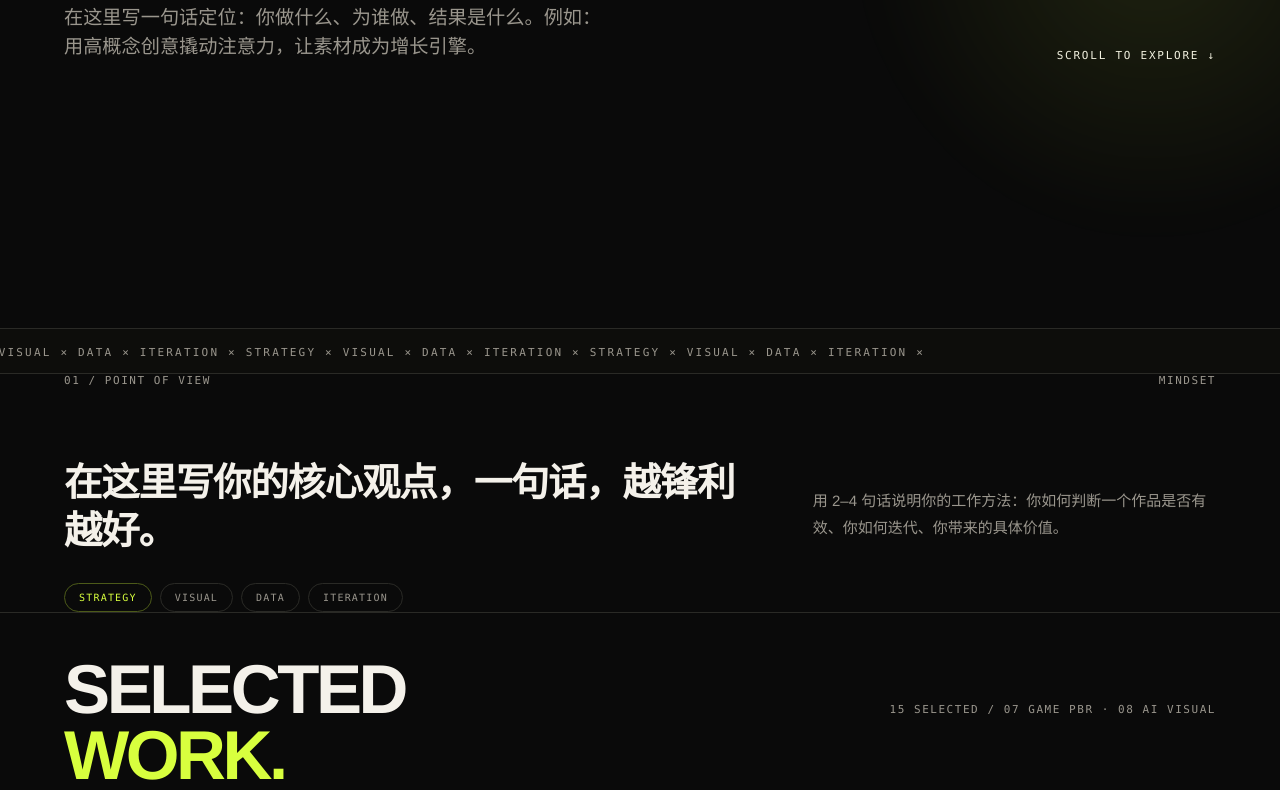
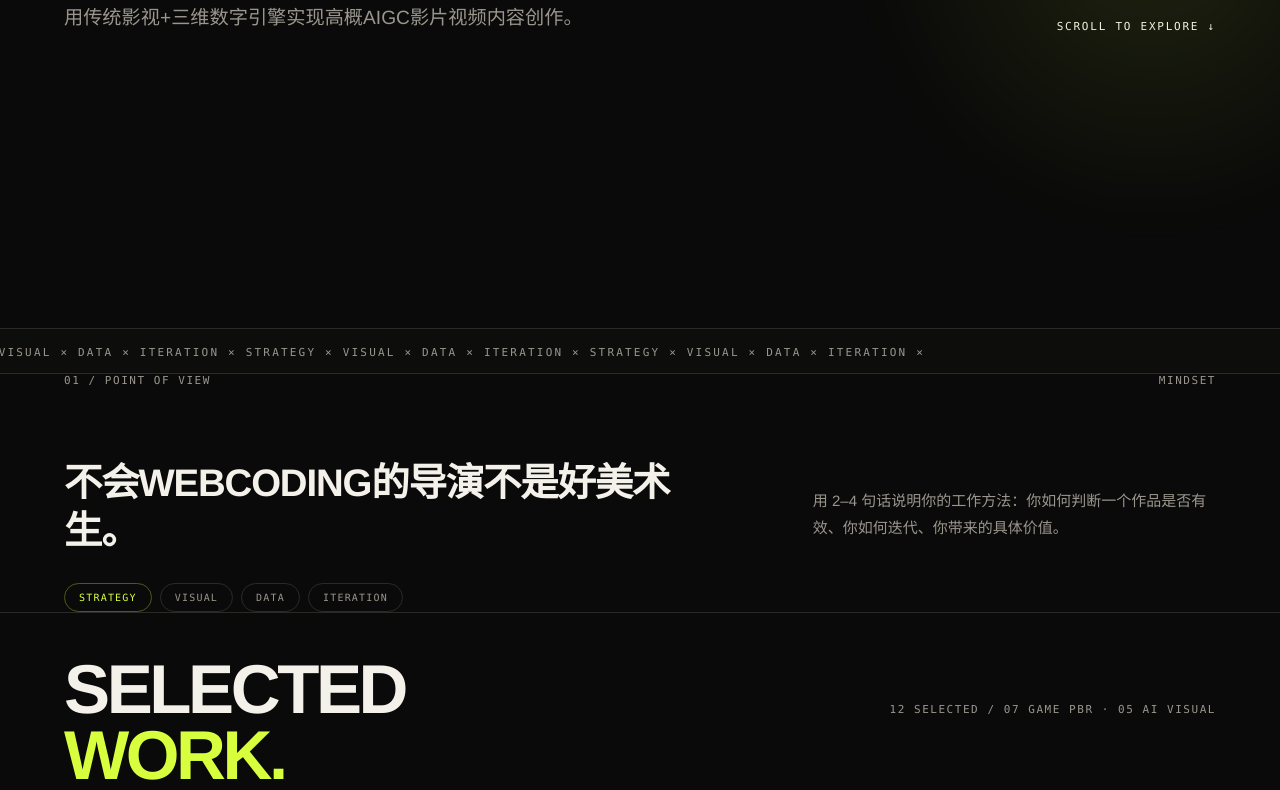
Before and after one commit to matrixnio/Niobear-s-CV, a plain HTML site: page index.html in a window 1280 px wide. Shown: the part 472-1262 px from the top of the page. Drawn offline with Linux system fonts and the light colour scheme.

Commit message:
Add files via upload

```diff
--- a/index.html
+++ b/index.html
@@ -9,7 +9,7 @@
 <head>
 <meta charset="UTF-8">
 <meta name="viewport" content="width=device-width, initial-scale=1.0">
-<title>PORTFOLIO — 在这里写你的名字</title>
+<title>PORTFOLIO — 裴羽菲</title>
 <style>
 :root{
   --bg:#0a0a0a; --panel:#111; --ink:#f4f1ea; --dim:#9a968d;
@@ -170,7 +170,7 @@ footer a:hover{color:var(--acid)}
   </div>
   <h1 id="heroTitle">MAKE IT<br><em>IMPACTFUL.</em></h1>
   <div class="sub">
-    <p id="heroSub">在这里写一句话定位：你做什么、为谁做、结果是什么。例如：用高概念创意撬动注意力，让素材成为增长引擎。</p>
+    <p id="heroSub">用传统影视+三维数字引擎实现高概AIGC影片视频内容创作。</p>
     <span class="scroll" id="scrollHint">SCROLL TO EXPLORE ↓</span>
   </div>
 </header>
@@ -181,7 +181,7 @@ footer a:hover{color:var(--acid)}
   <div class="sec-head"><span class="mono">01 / POINT OF VIEW</span><span class="mono">MINDSET</span></div>
   <div class="pov-grid reveal">
     <div>
-      <div class="pov-quote" id="povQuote">在这里写你的核心观点，一句话，越锋利越好。</div>
+      <div class="pov-quote" id="povQuote">不会WEBCODING的导演不是好美术生。</div>
       <div class="tags" id="povTags"></div>
     </div>
     <div>
@@ -209,9 +209,9 @@ footer a:hover{color:var(--acid)}
   <div class="about-grid reveal">
     <p class="mono" id="aboutSide">CREATIVE THAT PERFORMS.</p>
     <div class="about-body">
-      <h3 id="aboutTitle">在这里写你的职业身份和擅长领域。</h3>
-      <p id="aboutP1">第一段：经历背景、服务过的行业或客户类型。</p>
-      <p id="aboutP2">第二段：你的差异化能力、擅长的工具与工作流。</p>
+      <h3 id="aboutTitle">3D+Engine+AIGC+LocalComfyuiNode。</h3>
+      <p id="aboutP1">第一段：建筑室内 2D 3D美术设计\军事模拟\展厅 博物馆\海内外AI视频内容。</p>
+      <p id="aboutP2">第二段：5D空间\洞察力\超梦般想象力和硬核项目落地。</p>
     </div>
   </div>
 </section>
@@ -244,15 +244,15 @@ const SITE = {
   year: 2026,
   email: "hello@example.com",
   heroTitle: "MAKE IT<br><em>IMPACTFUL.</em>",
-  heroSub: "在这里写一句话定位：你做什么、为谁做、结果是什么。例如：用高概念创意撬动注意力，让素材成为增长引擎。",
+  heroSub: "用传统影视+三维数字引擎实现高概AIGC影片视频内容创作。",
   ticker: "STRATEGY × VISUAL × DATA × ITERATION × ",
-  povQuote: "在这里写你的核心观点，一句话，越锋利越好。",
+  povQuote: "不会WEBCODING的导演不是好美术生。",
   povNote: "用 2–4 句话说明你的工作方法：你如何判断一个作品是否有效、你如何迭代、你带来的具体价值。",
   povTags: ["STRATEGY","VISUAL","DATA","ITERATION"],
   aboutSide: "CREATIVE THAT PERFORMS.",
-  aboutTitle: "在这里写你的职业身份和擅长领域。",
+  aboutTitle: "AIGC短视频 \长视频 \建筑室内美术设计 \服务军事科研 \博物馆 \海外视频内容。",
   aboutP1: "第一段：经历背景、服务过的行业或客户类型。",
-  aboutP2: "第二段：你的差异化能力、擅长的工具与工作流。",
+  aboutP2: "第二段：5D空间\洞察力\超梦般想象力和硬核项目落地。",
   stats: [
     { value:"15Y", label:"行业经验 / EXPERIENCE" },
     { value:"50+", label:"主导项目 / PROJECTS" },
@@ -269,18 +269,15 @@ const WORKS = [
   { id:"01", title:"B-17 轰炸机", cat:"game", tag:"GAME PBR", url:"https://sketchfab.com/3d-models/b-17-2b11882430ba4cb4a449dc6107ecaf45", embed:"https://sketchfab.com/models/2b11882430ba4cb4a449dc6107ecaf45/embed?autostart=1&ui_controls=1" },
   { id:"02", title:"Colt 1911 手枪", cat:"game", tag:"GAME PBR", url:"https://sketchfab.com/3d-models/colt-1911-e8634bd24a2f434aa742591077ec8012", embed:"https://sketchfab.com/models/e8634bd24a2f434aa742591077ec8012/embed?autostart=1&ui_controls=1" },
   { id:"03", title:"Sten 冲锋枪", cat:"game", tag:"GAME PBR", url:"https://sketchfab.com/3d-models/sten-37c8625b7a3b47b5814603dfb84cd978", embed:"https://sketchfab.com/models/37c8625b7a3b47b5814603dfb84cd978/embed?autostart=1&ui_controls=1" },
-  { id:"04", title:"作品标题 04", cat:"game", tag:"GAME CREATIVE" },
-  { id:"05", title:"作品标题 05", cat:"game", tag:"SHORT FORM" },
-  { id:"06", title:"作品标题 06", cat:"game", tag:"GAME CREATIVE" },
-  { id:"07", title:"作品标题 07", cat:"game", tag:"GAME CREATIVE" },
-  { id:"08", title:"AI 视觉实验 08", cat:"ai", tag:"AIGC VISUAL" },
-  { id:"09", title:"AI 视觉实验 09", cat:"ai", tag:"AIGC VISUAL" },
-  { id:"10", title:"AI 视觉实验 10", cat:"ai", tag:"AIGC VISUAL" },
-  { id:"11", title:"AI 视觉实验 11", cat:"ai", tag:"AIGC VISUAL" },
-  { id:"12", title:"AI 视觉实验 12", cat:"ai", tag:"AIGC VISUAL" },
-  { id:"13", title:"AI 视觉实验 13", cat:"ai", tag:"AIGC VISUAL" },
-  { id:"14", title:"AI 视觉实验 14", cat:"ai", tag:"AIGC VISUAL" },
-  { id:"15", title:"Sten 冲锋枪 · 3D 可交互", cat:"ai", tag:"SKETCHFAB 3D", url:"https://sketchfab.com/3d-models/sten-37c8625b7a3b47b5814603dfb84cd978", embed:"https://sketchfab.com/models/37c8625b7a3b47b5814603dfb84cd978/embed?autostart=1&ui_controls=1" }
+  { id:"04", title:"移动端场景 04", cat:"game", tag:"GAME CREATIVE" },
+  { id:"05", title:"AI生成模型 05", cat:"game", tag:"SHORT FORM" },
+  { id:"06", title:"AI互动影游 06", cat:"game", tag:"GAME CREATIVE" },
+  { id:"07", title:"AI Blender渲染 07", cat:"game", tag:"GAME CREATIVE" },
+  { id:"08", title:"AI 互动影游 08", cat:"ai", tag:"AIGC VISUAL" },
+  { id:"09", title:"AI 互动影游 09", cat:"ai", tag:"AIGC VISUAL" },
+  { id:"10", title:"AI 互动影游 10", cat:"ai", tag:"AIGC VISUAL" },
+  { id:"11", title:"AI 互动影游 11", cat:"ai", tag:"AIGC VISUAL" },
+  { id:"12", title:"AI 互动影游 12", cat:"ai", tag:"AIGC VISUAL" },
 ];
 /* ================== 配置区结束 ================== */
 
```
